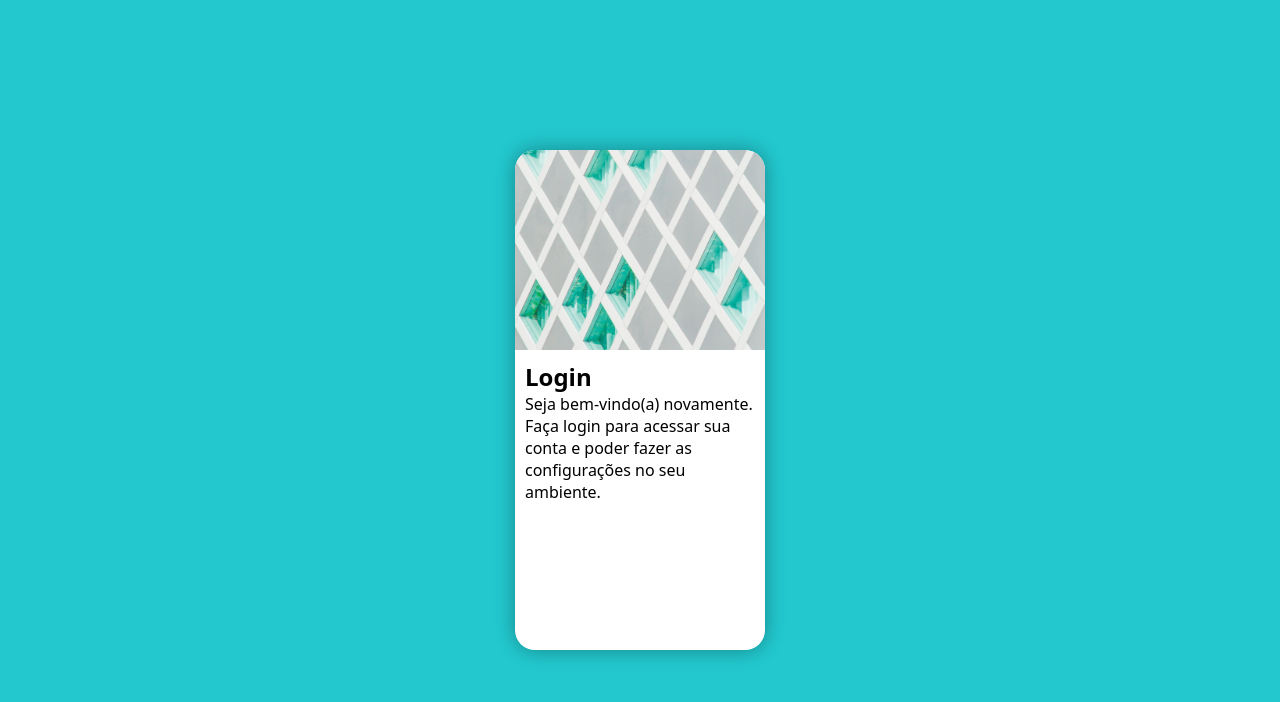
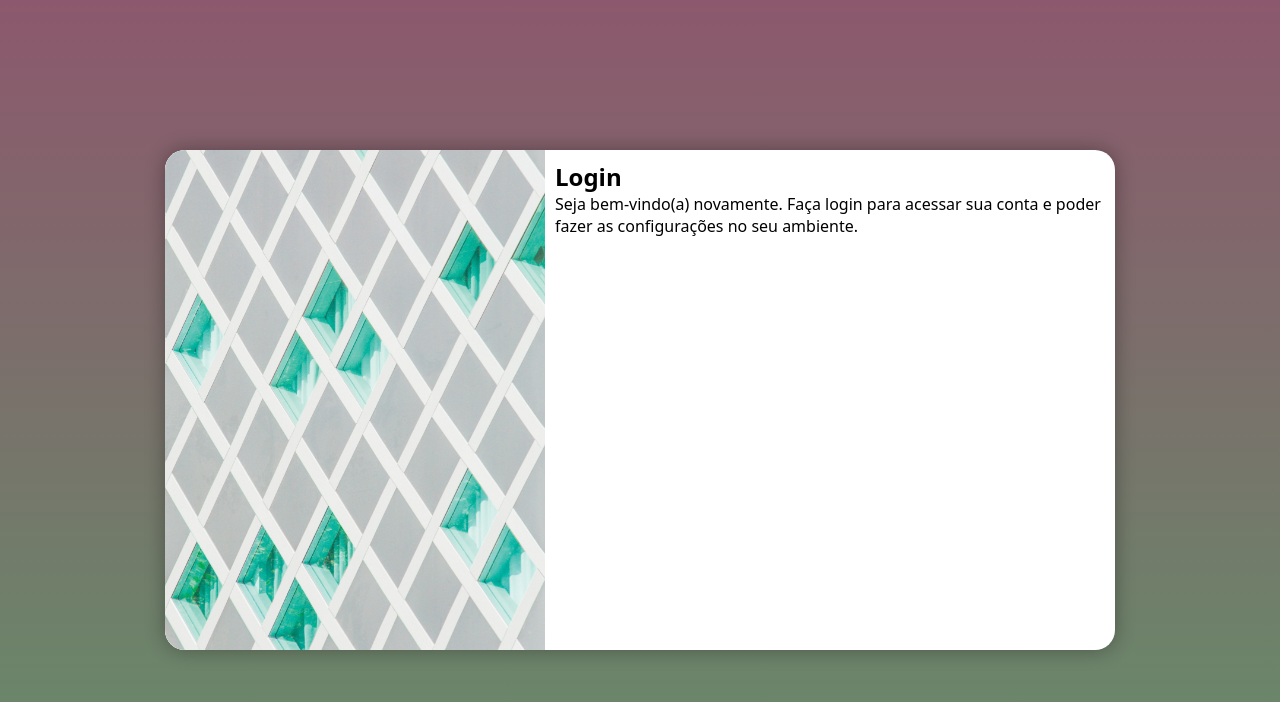
Before and after one commit to fabiopereira00/projeto-login, a plain HTML site: page index.html in a window 1280 px wide. Drawn offline with Linux system fonts and the light colour scheme.

Commit message:
media-query updates

```diff
--- /dev/null
+++ b/estilos/media-query.css
@@ -0,0 +1,39 @@
+@charset "UTF-8";
+
+@media screen and (min-width: 768px) and (max-width: 992px){
+    body{
+        background-image: linear-gradient(to top, #B4D9B6, #daa2b8);
+    }
+
+    section.login{
+        width: 80vw;
+    }
+    section.login > .imagem{
+        float: left;
+        width: 30%;
+        height: 100%;
+    }
+    section.login > .formulario{
+        float: right;
+        width: 70%;
+    }
+}
+@media screen and (min-width: 992px){
+    body{
+        background-image: linear-gradient(to top, #668C69, #8C586D);
+    }
+
+    section.login{
+        width: 950px;
+
+    }
+    section.login > .imagem {
+        float: left;
+        width: 40%;
+        height: 100%;
+    }
+    section.login > .formulario{
+        float: right;
+        width: 60%;
+    }
+}
--- a/estilos/style.css
+++ b/estilos/style.css
@@ -1,8 +1,5 @@
 @charset "UTF-8";
 
-/*
-
-*/
 
 *{
     font-family: system-ui, -apple-system, BlinkMacSystemFont, 'Segoe UI', Roboto, Oxygen, Ubuntu, Cantarell, 'Open Sans', 'Helvetica Neue', sans-serif;
@@ -13,7 +10,7 @@
 }
 
 body, html{
-    background-color: #22c8ce;
+    background-color: #828C83;
     height: 100vh;
     width: 100vw;
 }
@@ -34,15 +31,17 @@ section.login{
     left: 50%;
     transform: translate(-50%, -50%);
     box-shadow: 0px 0px 20px rgba(0, 0, 0, 0.329);
+    overflow: hidden;
+    transition: width, .3s, height .3s;
+    transition-timing-function: ease;
 
 }
 
 section.login > .imagem{
-    background: #22c8ce url(/imagens/pexels-ben-neale-380337.jpg);
+    background: #EDFFEE url(/imagens/pexels-ben-neale-380337.jpg);
     height: 200px;
     background-position: center bottom;
     background-size: cover;
-    border-radius: 20px 20px 0px 0px;
 }
 
 section.login > .formulario{
--- a/index.html
+++ b/index.html
@@ -6,6 +6,7 @@
     <meta name="viewport" content="width=device-width, initial-scale=1.0">
     <title>Login Page</title>
     <link rel="stylesheet" href="estilos/style.css">
+    <link rel="stylesheet" href="estilos/media-query.css">
 </head>
 <body>
     <main>
```
